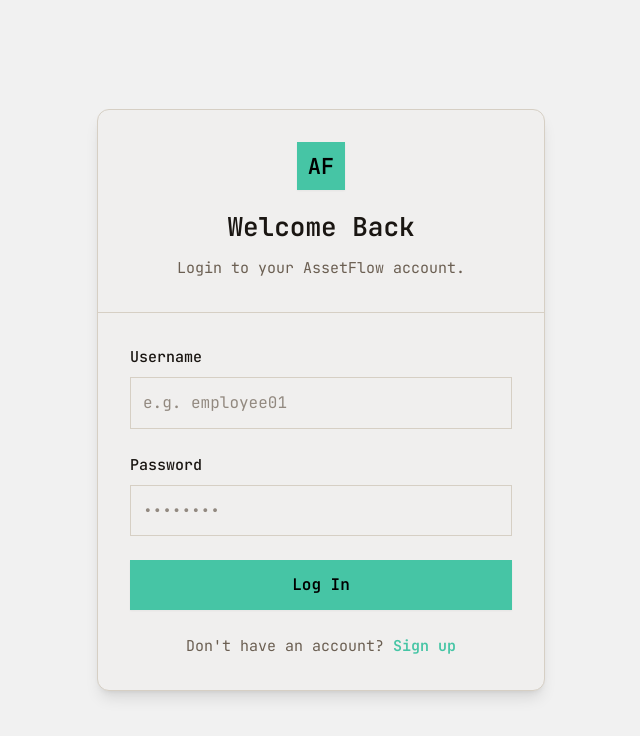
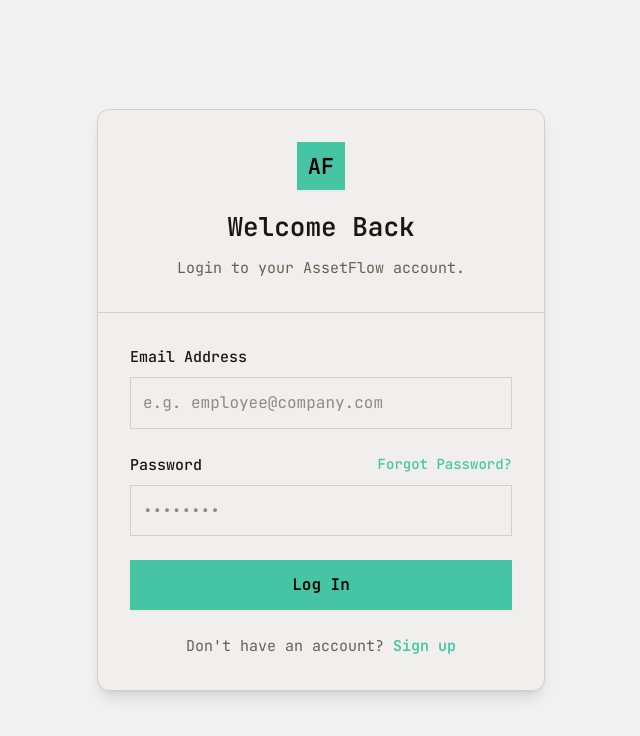
Before and after one commit to mangothecat007/AssetFlow-BinaryBros, a React (Vite) app in the folder app/frontend/: page /login in a window 1280 px wide. Shown: the top 736 px of the page, without its empty margins (319-959 px from the left). Built offline with nearby package versions, Linux system fonts and the light colour scheme; no server answers.

Commit message:
substitute email for username login

```diff
--- a/app/frontend/src/pages/Login.jsx
+++ b/app/frontend/src/pages/Login.jsx
@@ -5,9 +5,11 @@ import toast from "react-hot-toast";
 import { tokenStore } from "@/lib/api";
 
 const Login = () => {
-  const [username, setUsername] = useState("");
+  const [email, setEmail] = useState("");
   const [password, setPassword] = useState("");
   const [loading, setLoading] = useState(false);
+  const [showForgot, setShowForgot] = useState(false);
+  const [forgotEmail, setForgotEmail] = useState("");
 
   const { login } = useAuth();
   const navigate = useNavigate();
@@ -17,7 +19,7 @@ const Login = () => {
     setLoading(true);
 
     try {
-      const success = await login(username, password);
+      const success = await login(email, password);
       if (success) {
         toast.success("Authentication successful");
         navigate("/app/dashboard");
@@ -44,19 +46,22 @@ const Login = () => {
 
         <form onSubmit={handleLogin} className="p-8 space-y-6">
           <div>
-            <label className="block text-sm font-medium text-[var(--text-primary)] mb-2">Username</label>
+            <label className="block text-sm font-medium text-[var(--text-primary)] mb-2">Email Address</label>
             <input
-              type="text"
+              type="email"
               required
               className="w-full p-3 bg-transparent border border-[var(--border)] text-[var(--text-primary)] rounded-lg focus:ring-2 focus:ring-[var(--primary)] focus:border-[var(--primary)] outline-none transition-all"
-              placeholder="e.g. employee01"
-              value={username}
-              onChange={(e) => setUsername(e.target.value)}
+              placeholder="e.g. employee@company.com"
+              value={email}
+              onChange={(e) => setEmail(e.target.value)}
             />
           </div>
 
           <div>
-            <label className="block text-sm font-medium text-[var(--text-primary)] mb-2">Password</label>
+            <div className="flex justify-between items-center mb-2">
+                <label className="block text-sm font-medium text-[var(--text-primary)]">Password</label>
+                <button type="button" onClick={() => setShowForgot(true)} className="text-xs text-[var(--primary)] hover:underline font-medium">Forgot Password?</button>
+            </div>
             <input
               type="password"
               required
@@ -80,6 +85,31 @@ const Login = () => {
           </div>
         </form>
       </div>
+
+      {showForgot && (
+        <div className="fixed inset-0 bg-black/50 z-50 flex items-center justify-center p-4">
+          <div className="bg-[var(--surface)] border border-[var(--border)] rounded-xl shadow-xl w-full max-w-sm p-6">
+            <h2 className="font-bold text-lg text-[var(--text-primary)] mb-2">Reset Password</h2>
+            <p className="text-sm text-[var(--text-secondary)] mb-4">Enter your email address to receive a password reset link.</p>
+            <form onSubmit={(e) => {
+                e.preventDefault();
+                toast.success("If an account exists, a password reset link has been sent.");
+                setShowForgot(false);
+            }} className="space-y-4">
+              <input
+                type="email" required
+                value={forgotEmail} onChange={e => setForgotEmail(e.target.value)}
+                className="w-full p-2 bg-transparent border border-[var(--border)] text-[var(--text-primary)] rounded-lg focus:ring-2 focus:ring-[var(--primary)] outline-none text-sm"
+                placeholder="Enter email address"
+              />
+              <div className="flex justify-end gap-2">
+                <button type="button" onClick={() => setShowForgot(false)} className="px-4 py-2 text-sm text-[var(--text-secondary)] hover:bg-gray-100 dark:hover:bg-gray-800 rounded-lg">Cancel</button>
+                <button type="submit" className="px-4 py-2 text-sm bg-[var(--primary)] text-black font-bold rounded-lg hover:opacity-90">Send Link</button>
+              </div>
+            </form>
+          </div>
+        </div>
+      )}
     </div>
   );
 };
--- a/app/frontend/src/pages/OrgSetup.jsx
+++ b/app/frontend/src/pages/OrgSetup.jsx
@@ -210,10 +210,10 @@ const EmployeesTable = () => {
     fetchEmployees();
   }, []);
 
-  const promoteUser = async (username, newRole) => {
+  const promoteUser = async (email, newRole) => {
     try {
-      await api.patch(`/users/${username}/role`, { role: newRole });
-      toast.success(`${username} promoted to ${newRole}`);
+      await api.patch(`/users/${email}/role`, { role: newRole });
+      toast.success(`${email} promoted to ${newRole}`);
       fetchEmployees();
     } catch (e) {
       toast.error("Failed to update role");
@@ -224,7 +224,7 @@ const EmployeesTable = () => {
     <table className="w-full text-left border-collapse">
       <thead>
         <tr className="bg-white border-b border-gray-200 text-gray-500 text-xs uppercase tracking-wider">
-          <th className="p-4 font-medium">Username</th>
+          <th className="p-4 font-medium">Email</th>
           <th className="p-4 font-medium">Role</th>
           <th className="p-4 font-medium">Status</th>
           <th className="p-4 font-medium">Actions</th>
@@ -233,7 +233,7 @@ const EmployeesTable = () => {
       <tbody className="divide-y divide-gray-100">
         {employees.map((emp) => (
           <tr key={emp.id} className="hover:bg-gray-50 transition-colors text-sm text-gray-900">
-            <td className="p-4 font-medium">{emp.username}</td>
+            <td className="p-4 font-medium">{emp.email}</td>
             <td className="p-4">
               <span className={`px-2 py-1 rounded-md text-xs font-bold ${
                 emp.role === 'admin' ? 'bg-purple-100 text-purple-700' :
@@ -248,10 +248,10 @@ const EmployeesTable = () => {
             <td className="p-4 flex gap-2">
               {emp.role === 'Employee' && (
                 <>
-                  <button onClick={() => promoteUser(emp.username, 'Asset Manager')} className="text-xs bg-blue-50 text-blue-700 hover:bg-blue-100 border border-blue-200 px-2 py-1 rounded font-medium transition-colors">
+                  <button onClick={() => promoteUser(emp.email, 'Asset Manager')} className="text-xs bg-blue-50 text-blue-700 hover:bg-blue-100 border border-blue-200 px-2 py-1 rounded font-medium transition-colors">
                     Make Asset Manager
                   </button>
-                  <button onClick={() => promoteUser(emp.username, 'Department Head')} className="text-xs bg-emerald-50 text-emerald-700 hover:bg-emerald-100 border border-emerald-200 px-2 py-1 rounded font-medium transition-colors">
+                  <button onClick={() => promoteUser(emp.email, 'Department Head')} className="text-xs bg-emerald-50 text-emerald-700 hover:bg-emerald-100 border border-emerald-200 px-2 py-1 rounded font-medium transition-colors">
                     Make Dept Head
                   </button>
                 </>
--- a/app/frontend/src/pages/Signup.jsx
+++ b/app/frontend/src/pages/Signup.jsx
@@ -4,19 +4,27 @@ import { api, userStore } from "@/lib/api";
 import toast from "react-hot-toast";
 
 const Signup = () => {
-  const [username, setUsername] = useState("");
+  const [email, setEmail] = useState("");
   const [password, setPassword] = useState("");
   const [loading, setLoading] = useState(false);
   const navigate = useNavigate();
 
   const handleSignup = async (e) => {
     e.preventDefault();
+    const emailRegex = /^[^\s@]+@[^\s@]+\.[^\s@]+$/;
+    if (!emailRegex.test(email)) return toast.error("Please enter a valid email address");
+
+    const passRegex = /^(?=.*[a-z])(?=.*[A-Z])(?=.*\d)[a-zA-Z\d\w\W]{8,}$/;
+    if (!passRegex.test(password)) {
+      return toast.error("Password must be at least 8 characters, include an uppercase letter, lowercase letter, and a number");
+    }
+
     setLoading(true);
     try {
-      const res = await api.post("/auth/signup", { username, password });
+      const res = await api.post("/auth/signup", { email, password });
       toast.success(`Account created! You are assigned as ${res.data.role}`);
       // Auto-login after signup
-      const loginRes = await api.post("/auth/login", { username, password });
+      const loginRes = await api.post("/auth/login", { email, password });
       userStore.setToken(loginRes.data.access_token);
       userStore.setRole(loginRes.data.role);
       navigate("/app/dashboard");
@@ -40,14 +48,14 @@ const Signup = () => {
 
         <form onSubmit={handleSignup} className="p-8 space-y-6">
           <div>
-            <label className="block text-sm font-medium text-[var(--text-primary)] mb-2">Username</label>
+            <label className="block text-sm font-medium text-[var(--text-primary)] mb-2">Email Address</label>
             <input
-              type="text"
+              type="email"
               required
               className="w-full p-3 bg-transparent border border-[var(--border)] text-[var(--text-primary)] rounded-lg focus:ring-2 focus:ring-[var(--primary)] focus:border-[var(--primary)] outline-none transition-all"
-              placeholder="e.g. employee01"
-              value={username}
-              onChange={(e) => setUsername(e.target.value)}
+              placeholder="e.g. employee@company.com"
+              value={email}
+              onChange={(e) => setEmail(e.target.value)}
             />
           </div>
 
```
Also changed, not shown: 2 other files (tests, documents, lock files or other folders).
